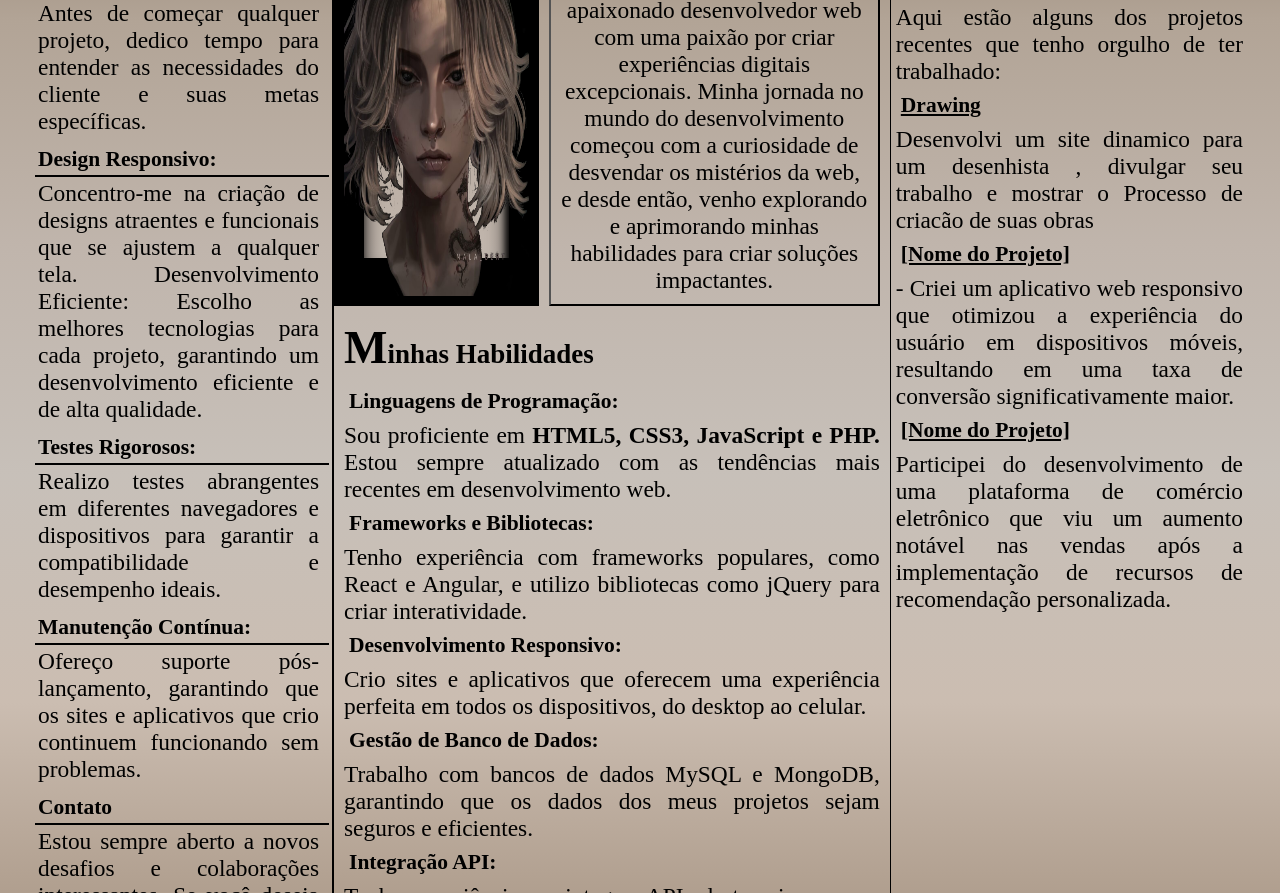
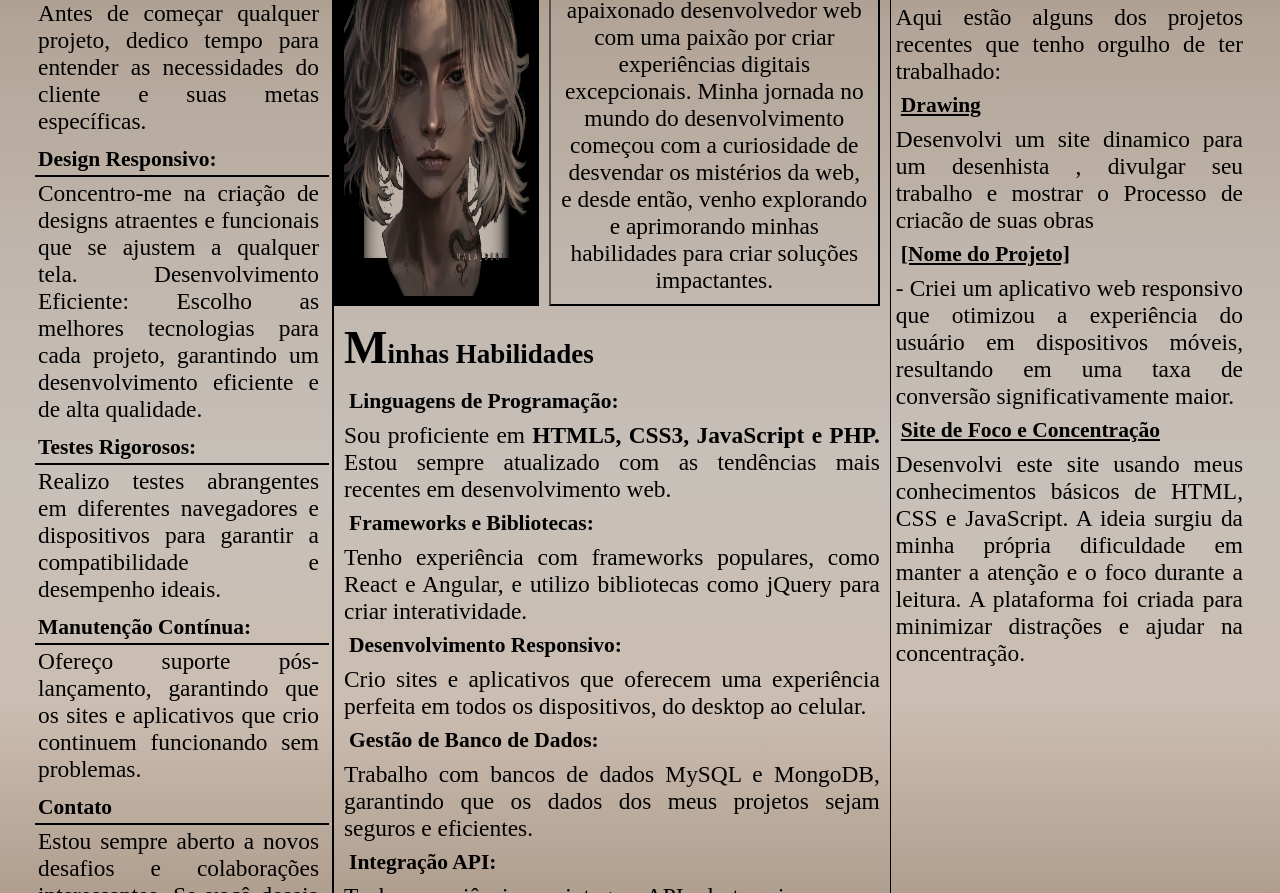
Before and after one commit to Gabrieel-Marques-Do-Nascimento/Portif-lio-, a plain HTML site: page Index.html in a window 1280 px wide. Shown: the part 207-1100 px from the top of the page. Drawn offline with Linux system fonts and the light colour scheme; files whose address does not match are found by name.

Commit message:
Update Index.html

```diff
--- a/Index.html
+++ b/Index.html
@@ -111,12 +111,11 @@
                               significativamente maior.
                         </p>
 
-                        <h3><a href="#">[Nome do Projeto]</a></h3>
+                        <h3><a href="https://litbookmark.site/">Site de Foco e Concentração</a></h3>
                         <p>
-                              Participei do desenvolvimento de uma plataforma de
-                              comércio eletrônico que viu um aumento notável nas
-                              vendas após a implementação de recursos de
-                              recomendação personalizada.
+                              Desenvolvi este site usando meus conhecimentos básicos de HTML, CSS e JavaScript. A ideia surgiu da minha própria dificuldade em manter a atenção e o foco durante a leitura.
+
+                              A plataforma foi criada para minimizar distrações e ajudar na concentração.
                         </p>
                   </aside>
             </section>
```
